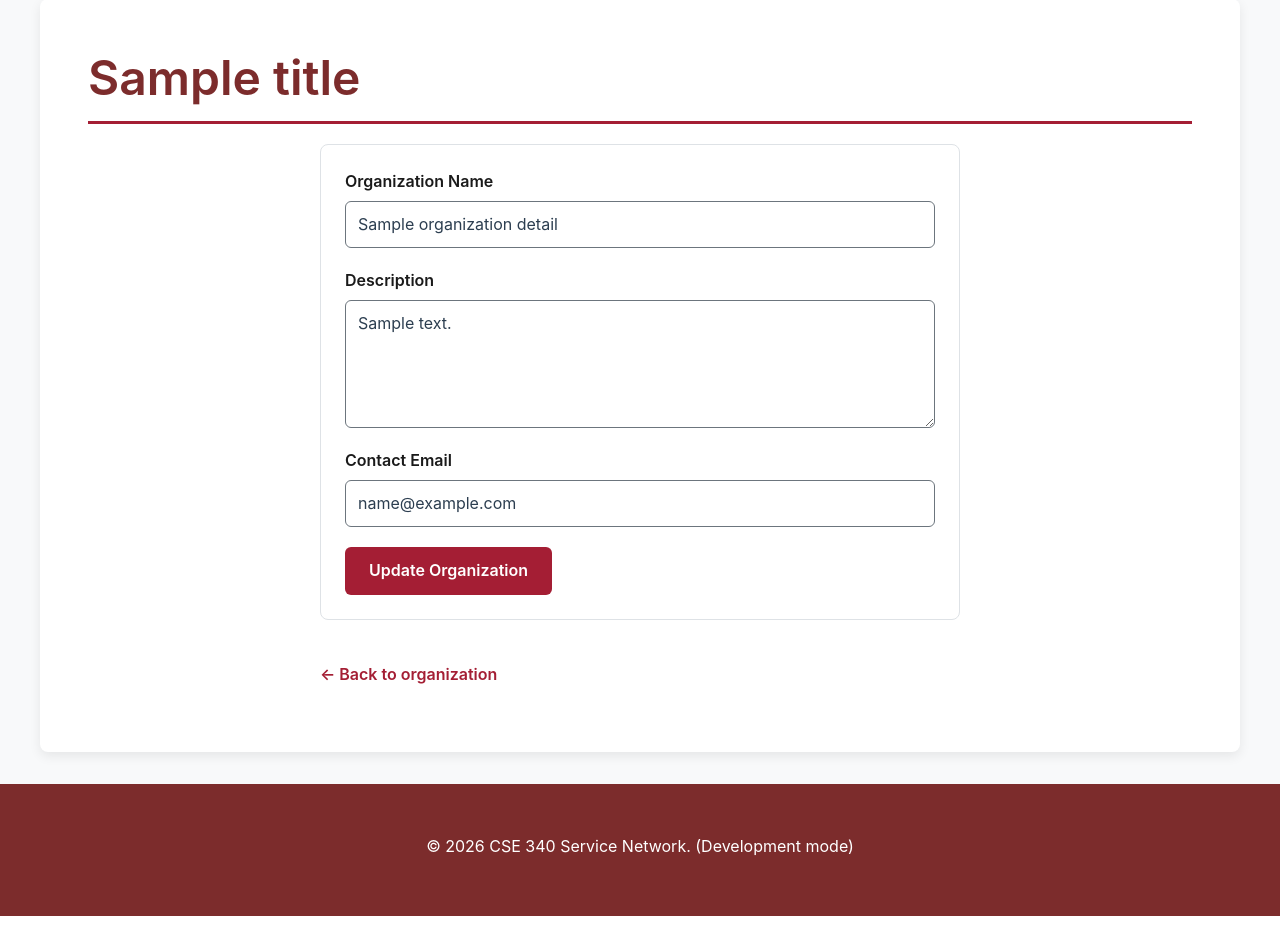
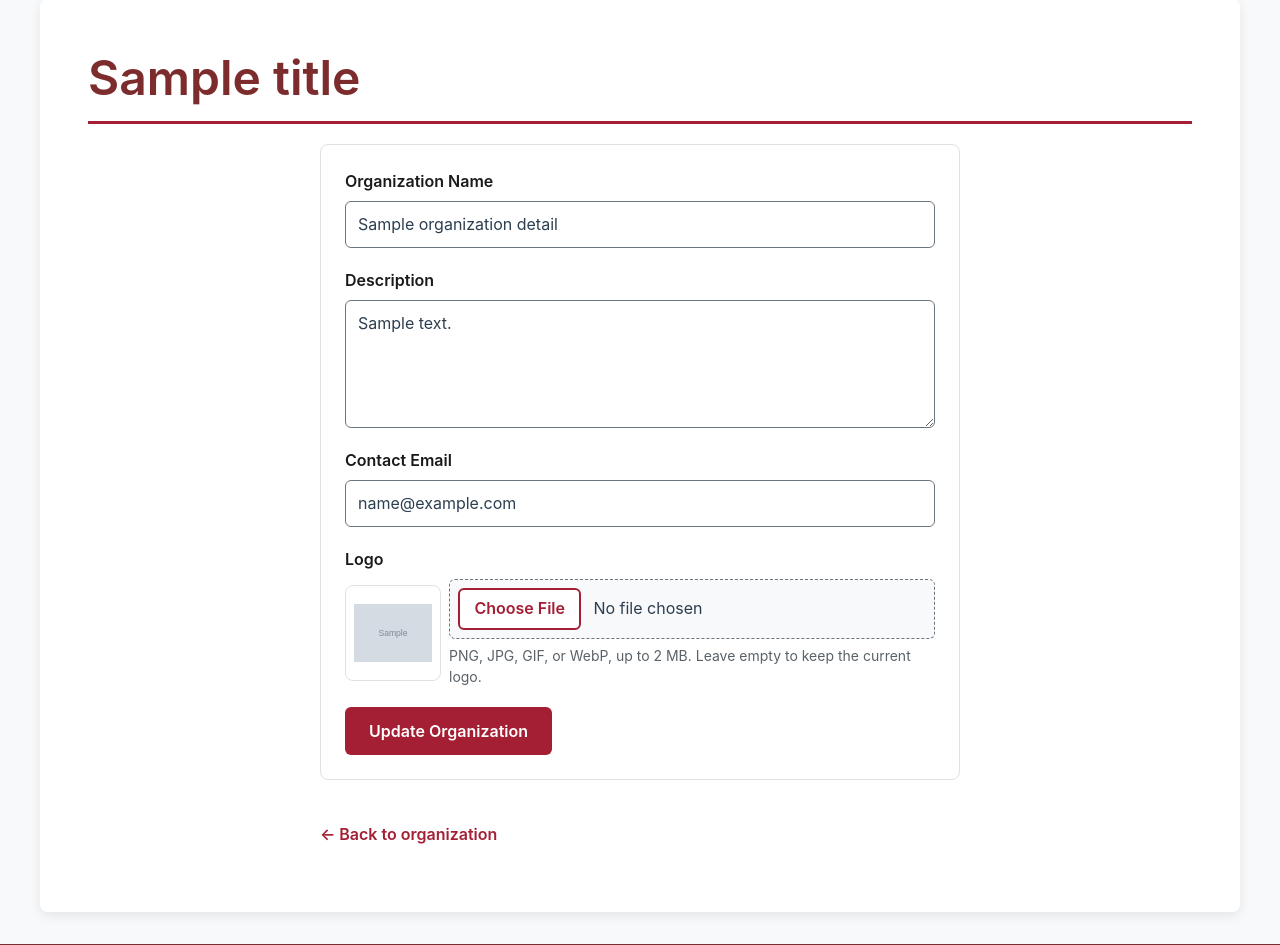
Before and after one commit to niels012/cse340-course-repo, a Node server app: template src/views/edit-organization.ejs in a window 1280 px wide. Shown: the part 102-1047 px from the top of the page. Before the commit the page ends 1018 px from the top, so only its background shows below. Run offline with Node 20, Linux system fonts and the light colour scheme; the template is opened without the code that fills it: most values are stand-ins (such as "Sample title", 1, 10 or a date in 2020); grey boxes marked "Sample" are stand-in pictures.

Commit message:
feat: allow changing organization logo on edit form with database-stored uploads

```diff
--- a/package.json
+++ b/package.json
@@ -15,6 +15,7 @@
     "express": "^5.3.0",
     "express-session": "^1.19.0",
     "express-validator": "^7.3.2",
+    "multer": "^2.5.0",
     "pg": "^8.23.1"
   },
   "devDependencies": {
--- a/public/css/main.css
+++ b/public/css/main.css
@@ -988,3 +988,70 @@ main form button[type="submit"]:focus-visible {
 .btn:focus:not(:focus-visible) {
     outline: none;
 }
+
+/* ========================================
+   Logo upload field (edit organization form)
+   ======================================== */
+.logo-field {
+    display: flex;
+    align-items: center;
+    gap: 1.25rem;
+    flex-wrap: wrap;
+}
+
+.logo-preview {
+    width: 96px;
+    height: 96px;
+    flex-shrink: 0;
+    padding: 0.5rem;
+    object-fit: contain;
+    background-color: #ffffff;
+    border: 1px solid #dee2e6;
+    border-radius: 8px;
+}
+
+.logo-field-input {
+    flex: 1;
+    min-width: 14rem;
+}
+
+.form-group input[type="file"] {
+    width: 100%;
+    padding: 0.5rem;
+    font: inherit;
+    color: #2c3e50;
+    background-color: #f8f9fa;
+    border: 1px dashed #6c757d;
+    border-radius: 6px;
+    cursor: pointer;
+}
+
+.form-group input[type="file"]::file-selector-button {
+    margin-right: 0.75rem;
+    padding: 0.4rem 0.9rem;
+    font: inherit;
+    font-weight: 600;
+    color: #a41e34;
+    background-color: #ffffff;
+    border: 2px solid #a41e34;
+    border-radius: 6px;
+    cursor: pointer;
+    transition: background-color 0.2s ease, color 0.2s ease;
+}
+
+.form-group input[type="file"]::file-selector-button:hover {
+    color: #ffffff;
+    background-color: #a41e34;
+}
+
+.form-group input[type="file"]:focus-visible {
+    outline: 3px solid #a41e34;
+    outline-offset: 2px;
+}
+
+.field-help {
+    margin: 0.4rem 0 0;
+    font-size: 0.875rem;
+    line-height: 1.5;
+    color: #5a6268; /* 6.4:1 on white */
+}
--- a/src/setup.sql
+++ b/src/setup.sql
@@ -3,7 +3,11 @@ CREATE table organizations (
 	name varchar(150) NOT NULL,
 	description TEXT NOT NULL,
 	email varchar(255) NOT NULL,
-	logo_filename varchar(255) NOT NULL
+	logo_filename varchar(255) NOT NULL,
+	-- Uploaded logo (stored in the database so it survives server restarts)
+	logo_data BYTEA,
+	logo_mime varchar(50),
+	logo_updated_at TIMESTAMPTZ
 );
 
 -- ========================================
--- a/src/views/edit-organization.ejs
+++ b/src/views/edit-organization.ejs
@@ -2,7 +2,8 @@
 <main>
     <h1><%= title %></h1>
 
-  <form action="/edit-organization/<%= organizationDetails.organization_id %>" method="POST">
+  <%# enctype="multipart/form-data" is required so the form can send the logo file %>
+  <form action="/edit-organization/<%= organizationDetails.organization_id %>" method="POST" enctype="multipart/form-data">
     <div class="form-group">
       <label for="name">Organization Name</label>
       <input
@@ -36,9 +37,64 @@
       />
     </div>
 
+    <div class="form-group">
+      <label for="logo">Logo</label>
+      <div class="logo-field">
+        <img
+          id="logoPreview"
+          class="logo-preview"
+          src="<%= organizationDetails.logo_url %>"
+          alt="Current <%= organizationDetails.name %> logo"
+        />
+        <div class="logo-field-input">
+          <input
+            type="file"
+            id="logo"
+            name="logo"
+            accept="image/png, image/jpeg, image/gif, image/webp"
+            aria-describedby="logoHelp"
+          />
+          <p id="logoHelp" class="field-help">PNG, JPG, GIF, or WebP, up to 2 MB. Leave empty to keep the current logo.</p>
+        </div>
+      </div>
+    </div>
+
     <button type="submit">Update Organization</button>
   </form>
 
   <p><a class="back-link" href="/organization/<%= organizationDetails.organization_id %>">&larr; Back to organization</a></p>
 </main>
+
+<script>
+  // Client-side check and preview for the logo (the server checks again)
+  (() => {
+    const input = document.getElementById('logo');
+    const preview = document.getElementById('logoPreview');
+    const originalSrc = preview.src;
+    const allowedTypes = ['image/png', 'image/jpeg', 'image/gif', 'image/webp'];
+    const maxSize = 2 * 1024 * 1024;
+
+    input.addEventListener('change', () => {
+      const file = input.files[0];
+      input.setCustomValidity('');
+
+      if (!file) {
+        preview.src = originalSrc;
+        return;
+      }
+      if (!allowedTypes.includes(file.type)) {
+        input.setCustomValidity('Please choose a PNG, JPG, GIF, or WebP image.');
+      } else if (file.size > maxSize) {
+        input.setCustomValidity('Logo image must be 2 MB or smaller.');
+      }
+
+      if (input.validity.valid) {
+        preview.src = URL.createObjectURL(file);
+      } else {
+        preview.src = originalSrc;
+        input.reportValidity();
+      }
+    });
+  })();
+</script>
 <%- include('partials/footer') %>
--- a/src/views/organization.ejs
+++ b/src/views/organization.ejs
@@ -7,7 +7,7 @@
                 <p class="org-eyebrow">Partner Organization</p>
                 <h1><%= title %></h1>
             </div>
-            <img class="org-header-logo" src="/images/<%= organization.logo_filename %>" alt="<%= organization.name %> logo">
+            <img class="org-header-logo" src="<%= organization.logo_url %>" alt="<%= organization.name %> logo">
         </header>
 
         <div class="org-body">
--- a/src/views/organizations.ejs
+++ b/src/views/organizations.ejs
@@ -6,7 +6,7 @@
     <ul class="org-list">
         <% organizations.forEach(organization => { %>
             <li>
-                <img src="/images/<%= organization.logo_filename %>" alt="<%= organization.name %> logo">
+                <img src="<%= organization.logo_url %>" alt="<%= organization.name %> logo">
                 <strong><a href="/organization/<%= organization.organization_id %>"><%= organization.name %></a></strong>: <%= organization.email %>
             </li>
         <% }); %>
```
Also changed, not shown: src/controllers/organizations.js (+36 -3 lines), src/middleware/upload.js (added, +77 -0 lines), src/migrations/001-add-organization-logo-upload.sql (added, +15 -0 lines), src/models/organizations.js (+75 -5 lines), src/routes.js (+5 -2 lines), 1 other file.
